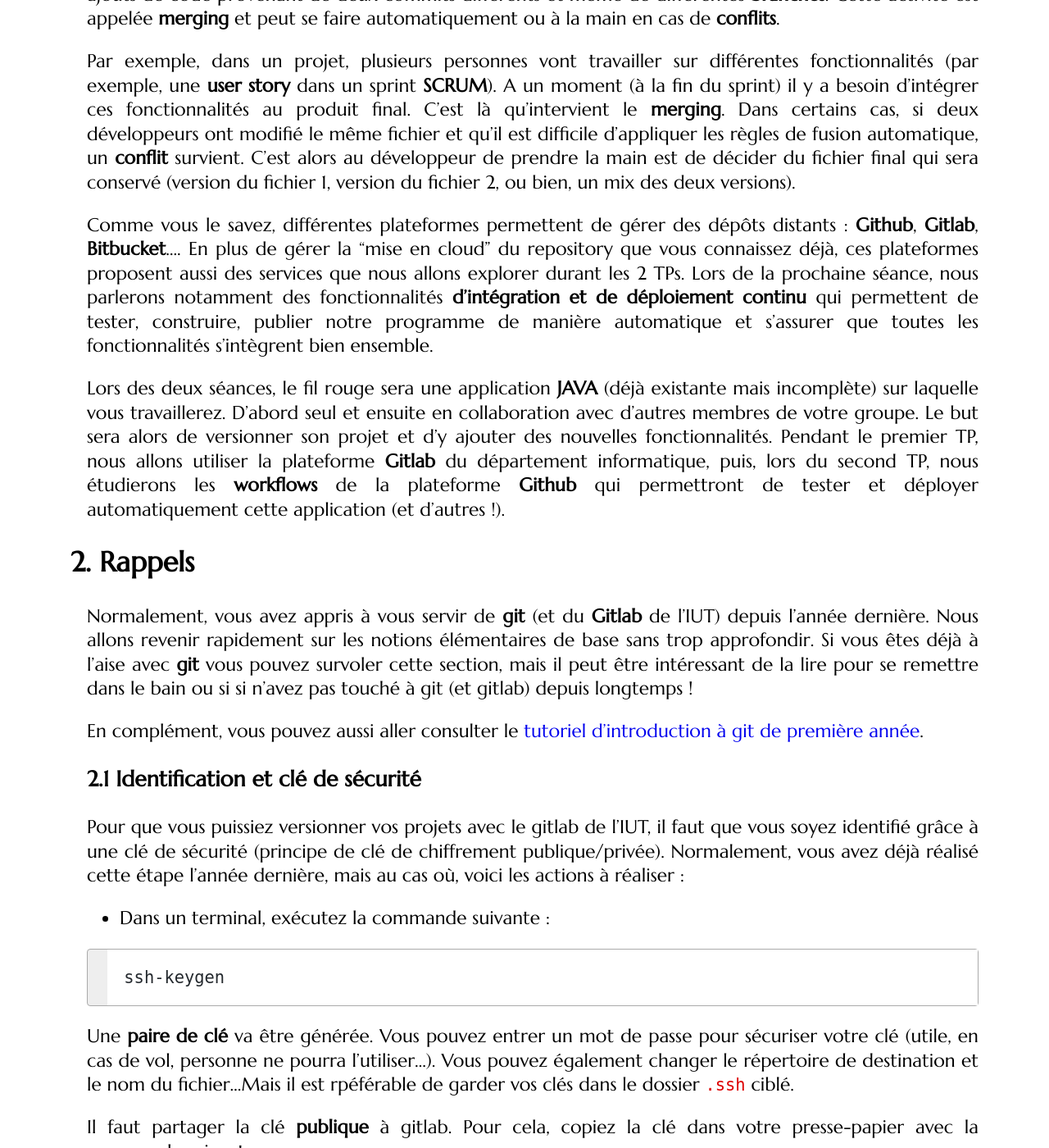
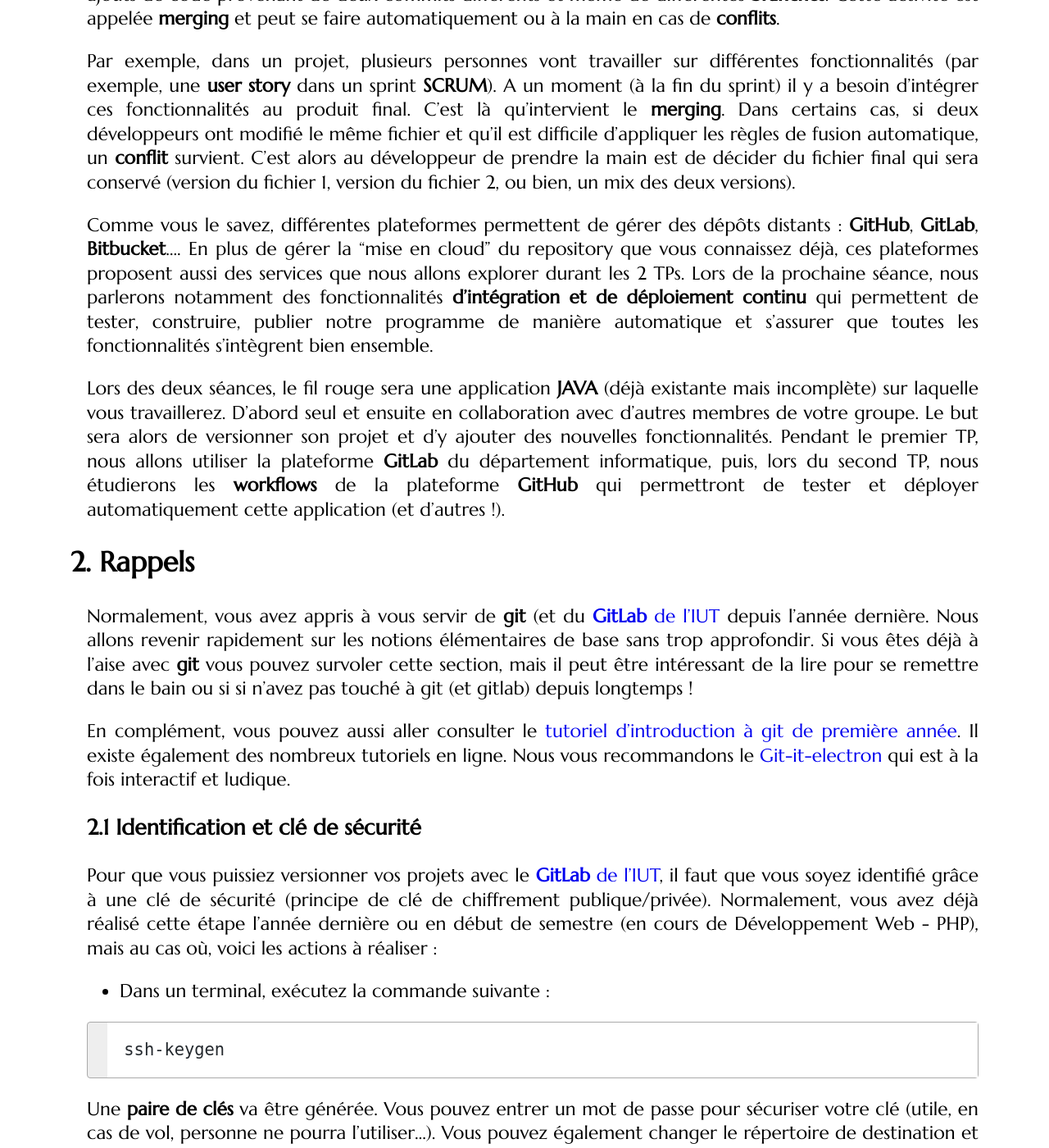
Before and after one commit to mgasquet/R304-QualiteDeveloppement, a Jekyll site: the page built from tutorials/tutorial1.md, in a window 1280 px wide and 1400 px high, scrolled down 406 px. Shown: the whole window at 82% size. Built offline with Jekyll 4.4.1, drawn with Linux system fonts in a browser that asks for light colours; some web fonts are replaced; some of the changed text lies outside the part shown.

Commit message:
typos + tuto git-it-electron

````diff
--- a/tutorials/tutorial1.md
+++ b/tutorials/tutorial1.md
@@ -13,19 +13,19 @@ Au-delà de l'aspect versioning que vous connaissez déjà, git est aussi un out
 
 Par exemple, dans un projet, plusieurs personnes vont travailler sur différentes fonctionnalités (par exemple, une **user story** dans un sprint **SCRUM**). A un moment (à la fin du sprint) il y a besoin d'intégrer ces fonctionnalités au produit final. C'est là qu'intervient le **merging**. Dans certains cas, si deux développeurs ont modifié le même fichier et qu'il est difficile d'appliquer les règles de fusion automatique, un **conflit** survient. C'est alors au développeur de prendre la main est de décider du fichier final qui sera conservé (version du fichier 1, version du fichier 2, ou bien, un mix des deux versions).
 
-Comme vous le savez, différentes plateformes permettent de gérer des dépôts distants : **Github**, **Gitlab**, **Bitbucket**.... En plus de gérer la "mise en cloud" du repository que vous connaissez déjà, ces plateformes proposent aussi des services que nous allons explorer durant les 2 TPs. Lors de la prochaine séance, nous parlerons notamment des fonctionnalités **d'intégration et de déploiement continu** qui permettent de tester, construire, publier notre programme de manière automatique et s'assurer que toutes les fonctionnalités s'intègrent bien ensemble.
+Comme vous le savez, différentes plateformes permettent de gérer des dépôts distants : **GitHub**, **GitLab**, **Bitbucket**.... En plus de gérer la "mise en cloud" du repository que vous connaissez déjà, ces plateformes proposent aussi des services que nous allons explorer durant les 2 TPs. Lors de la prochaine séance, nous parlerons notamment des fonctionnalités **d'intégration et de déploiement continu** qui permettent de tester, construire, publier notre programme de manière automatique et s'assurer que toutes les fonctionnalités s'intègrent bien ensemble.
 
-Lors des deux séances, le fil rouge sera une application **JAVA** (déjà existante mais incomplète) sur laquelle vous travaillerez. D'abord seul et ensuite en collaboration avec d'autres membres de votre groupe. Le but sera alors de versionner son projet et d'y ajouter des nouvelles fonctionnalités. Pendant le premier TP, nous allons utiliser la plateforme **Gitlab** du département informatique, puis, lors du second TP, nous étudierons les **workflows** de la plateforme **Github** qui permettront de tester et déployer automatiquement cette application (et d'autres !).
+Lors des deux séances, le fil rouge sera une application **JAVA** (déjà existante mais incomplète) sur laquelle vous travaillerez. D'abord seul et ensuite en collaboration avec d'autres membres de votre groupe. Le but sera alors de versionner son projet et d'y ajouter des nouvelles fonctionnalités. Pendant le premier TP, nous allons utiliser la plateforme **GitLab** du département informatique, puis, lors du second TP, nous étudierons les **workflows** de la plateforme **GitHub** qui permettront de tester et déployer automatiquement cette application (et d'autres !).
 
 ## Rappels
 
-Normalement, vous avez appris à vous servir de **git** (et du **Gitlab** de l'IUT) depuis l'année dernière. Nous allons revenir rapidement sur les notions élémentaires de base sans trop approfondir. Si vous êtes déjà à l'aise avec **git** vous pouvez survoler cette section, mais il peut être intéressant de la lire pour se remettre dans le bain ou si si n'avez pas touché à git (et gitlab) depuis longtemps !
+Normalement, vous avez appris à vous servir de **git** (et du [**GitLab** de l'IUT](https://gitlabinfo.iutmontp.univ-montp2.fr/) depuis l'année dernière. Nous allons revenir rapidement sur les notions élémentaires de base sans trop approfondir. Si vous êtes déjà à l'aise avec **git** vous pouvez survoler cette section, mais il peut être intéressant de la lire pour se remettre dans le bain ou si si n'avez pas touché à git (et gitlab) depuis longtemps !
 
-En complément, vous pouvez aussi aller consulter le [tutoriel d'introduction à git de première année](https://gitlabinfo.iutmontp.univ-montp2.fr/valicov/tutoGit1ereAnnee).
+En complément, vous pouvez aussi aller consulter le [tutoriel d'introduction à git de première année](https://gitlabinfo.iutmontp.univ-montp2.fr/valicov/tutoGit1ereAnnee). Il existe également des nombreux tutoriels en ligne. Nous vous recommandons le [Git-it-electron](https://github.com/jlord/git-it-electron) qui est à la fois interactif et ludique.
 
 ### Identification et clé de sécurité
 
-Pour que vous puissiez versionner vos projets avec le gitlab de l'IUT, il faut que vous soyez identifié grâce à une clé de sécurité (principe de clé de chiffrement publique/privée). Normalement, vous avez déjà réalisé cette étape l'année dernière, mais au cas où, voici les actions à réaliser :
+Pour que vous puissiez versionner vos projets avec le [**GitLab** de l'IUT](https://gitlabinfo.iutmontp.univ-montp2.fr/), il faut que vous soyez identifié grâce à une clé de sécurité (principe de clé de chiffrement publique/privée). Normalement, vous avez déjà réalisé cette étape l'année dernière ou en début de semestre (en cours de Développement Web - PHP), mais au cas où, voici les actions à réaliser :
 
 * Dans un terminal, exécutez la commande suivante :
 
@@ -33,7 +33,7 @@ Pour que vous puissiez versionner vos projets avec le gitlab de l'IUT, il faut q
 ssh-keygen
 ```
 
-Une **paire de clé** va être générée. Vous pouvez entrer un mot de passe pour sécuriser votre clé (utile, en cas de vol, personne ne pourra l'utiliser...). Vous pouvez également changer le répertoire de destination et le nom du fichier...Mais il est rpéférable de garder vos clés dans le dossier `.ssh` ciblé.
+Une **paire de clés** va être générée. Vous pouvez entrer un mot de passe pour sécuriser votre clé (utile, en cas de vol, personne ne pourra l'utiliser...). Vous pouvez également changer le répertoire de destination et le nom du fichier...Mais il est rpéférable de garder vos clés dans le dossier `.ssh` ciblé.
 
 Il faut partager la clé **publique** à gitlab. Pour cela, copiez la clé dans votre presse-papier avec la commande suivante :
 
@@ -80,7 +80,7 @@ Les différents **commits** réalisés doivent porter des informations sur leur
 
 Ces commandes configurent l'identité du développeur **seulement pour le repostiroy courant**. Il est néanmoins possible de définir une identité **globale** en ajoutant le paramètre `--global`. Ainsi, la commande n'aura pas à être rappelée lorsqu'on a créé un nouveau repository. Il est néanmoins toujours possible de configurer une identité globale générale et une identité spécifique pour un repository donné, si besoin.
 
-Pour le **Gitlab** du département, précisez votre nom/prénom pour `user.name` et votre adresse mail universitaire pour `user.email`.
+Pour le **GitLab** du département, précisez votre nom/prénom pour `user.name` et votre adresse mail universitaire pour `user.email`.
 
 ### Les quatre commandes essentielles
 
@@ -189,7 +189,7 @@ git push origin master
 
 ## Prise en main
 
-Le but de cette première section est de prendre en main l'application qui vous est fournie, de la comprendre, et de travailler dessus avec **git**. Pour la plateforme en ligne, nous utiliserons [le Gitlab du département informatique](https://gitlabinfo.iutmontp.univ-montp2.fr). Les fonctionnalités présentées à travers **Gitlab** sont applicables à d'autres plateformes ! Il suffit de s'adapter au fonctionnement et spécificités de la plateforme (comme quand vous apprenez un nouveau langage de programmation).
+Le but de cette première section est de prendre en main l'application qui vous est fournie, de la comprendre, et de travailler dessus avec **git**. Pour la plateforme en ligne, nous utiliserons [le GitLab du département informatique](https://gitlabinfo.iutmontp.univ-montp2.fr). Les fonctionnalités présentées à travers **GitLab** sont applicables à d'autres plateformes ! Il suffit de s'adapter au fonctionnement et spécificités de la plateforme (comme quand vous apprenez un nouveau langage de programmation).
 
 ### Installation du projet
 
@@ -203,7 +203,7 @@ Pour l'instant, vous allez simplement utiliser un **fork** pour créer votre pro
 
 <div class="exercise">
 
-1. Rendez-vous sur [le dépôt du projet](https://gitlabinfo.iutmontp.univ-montp2.fr/qualit-de-developpement-semestre-3/editeur-de-texte/) puis réalisez un **fork**. Sur Gitlab, il s'agit du bouton en haut à droite du repository. Au niveau de **Project URL**, dans le champ **Select a namespace** précisez votre nom d'utilisateur (nom + première lettre prénom). Réglez la visibilité du projet sur `public (important pour la suite !).
+1. Rendez-vous sur [le dépôt du projet](https://gitlabinfo.iutmontp.univ-montp2.fr/qualit-de-developpement-semestre-3/editeur-de-texte/) puis réalisez un **fork**. Sur GitLab, il s'agit du bouton en haut à droite du repository. Au niveau de **Project URL**, dans le champ **Select a namespace** précisez votre nom d'utilisateur (nom + première lettre prénom). Réglez la visibilité du projet sur `public (important pour la suite !).
 
 2. Une fois le **fork** achevé, vous obtenez alors un novueau dépôt dans votre espace personnel. Sur votre machine, **clonez** ce dépôt (en utilisant la bonne commande git).
 
@@ -389,7 +389,7 @@ Il ne restera alors que deux commits (dont on peut changer le message).
 
 3. Observez l'historique des commits.
 
-4. Poussez sur votre repository sur Gitlab **en forçant**.
+4. Poussez sur votre repository sur GitLab **en forçant**.
 
 </div>
 
@@ -419,7 +419,7 @@ Maintenant, nous allons ajouter une troisième commande ! Là aussi, effectuez p
 
     Définissez donc une classe adéquate pour cette `commande` et enregistrez là dans la `factory`.
 
-3. Testez votre commande. Regroupez vos commits puis poussez vos modifications sur votre repository **Gitlab**.
+3. Testez votre commande. Regroupez vos commits puis poussez vos modifications sur votre repository **GitLab**.
 
 </div>
 
@@ -627,13 +627,13 @@ Nous allons mettre en application ce que vous avez appris sur les **branches** e
 
 ## Collaborer sur un projet
 
-Jusqu'ici, vous avez travaillé seul, mais le but de **git** est aussi de pouvoir travailler en équipe ! Nous allons voir comment collaborer efficacement et aussi voir ce que **Gitlab** propose comme outils, dans ce sens.
+Jusqu'ici, vous avez travaillé seul, mais le but de **git** est aussi de pouvoir travailler en équipe ! Nous allons voir comment collaborer efficacement et aussi voir ce que **GitLab** propose comme outils, dans ce sens.
 
 ### Ouverture et gestion d'une issue
 
 Vous et les autres étudiants de votre groupe ont inséré un mini bug lors de l'exercice précédent. Nous nous plaçons alors dans le contexte où vous découvrez cette application et rencontrez ce bug ! (évidemment, le projet n'a pas de tests unitaires, sinon il aurait été détecté plus tôt !).
 
-Comment faire pour reporter ce bug au développeur ? Gitlab propose simplement une rubrique `Issues` (dans le menu de gauche du repository) qui va servir à l'ouverture et la fermeture de **tickets**. Ces **tickets** sont souvent des signalements de bug, mais on peut aussi avoir des suggestions de fonctionnalités, etc... Un autre utilisateur peut même réaliser du code solution et le proposer en résolution du ticket, si le propriétaire du repository l'accepte !
+Comment faire pour reporter ce bug au développeur ? GitLab propose simplement une rubrique `Issues` (dans le menu de gauche du repository) qui va servir à l'ouverture et la fermeture de **tickets**. Ces **tickets** sont souvent des signalements de bug, mais on peut aussi avoir des suggestions de fonctionnalités, etc... Un autre utilisateur peut même réaliser du code solution et le proposer en résolution du ticket, si le propriétaire du repository l'accepte !
 
 Pour la suite des exercices, trouvez-vous un binôme qui est au même point que vous. C'est très important, **vous ne pouvez pas faire le reste du TP seul**. Si l'attente est trop longue, vous pouvez directement passer à la section 4 **"Bonus (pour les plus rapides)"**, en attendant. Éventuellement, vous pouvez essayer de vous débrouiller à 3 si un binôme n'est pas possible avec la configuration du groupe.
 
@@ -641,15 +641,15 @@ Pour la suite des exercices, trouvez-vous un binôme qui est au même point que
 
 1. **Clonez** le repository d'un collègue qui en est au même point que vous et testez d'exécuter son programme pour trouver le bug qu'il a inséré au niveau de la commande `clear`.
 
-2. Sur le repository **Gitlab** de votre collègue, créez une `issue` et expliquez le bug que vous rencontrez. Une **issue** est en fait un fil de discussion où différentes personnes peuvent intervenir.
+2. Sur le repository **GitLab** de votre collègue, créez une `issue` et expliquez le bug que vous rencontrez. Une **issue** est en fait un fil de discussion où différentes personnes peuvent intervenir.
 
 3. Lorsque votre collègue a fait de même avec **votre repository**, **relevez l'identifiant** (numéro) de l'issue puis retournez dans votre projet et développez un **bugfix**. Il faudra respecter les conventions citées plus tôt pour les branches. Pour le message final du commit, veillez à bien indiquer dans la description le texte suivant : `Closes #numeroIssue` (en remplaçant `numeroIssue`, bien sûr).
 
-4. Une fois le **bugfix** publié puis ultimement intégré à `master` via la fusion de la branche `development`, retournez voir l'issue sur **Gitlab**. Vous constaterez que votre commit a automatiquement été attaché à cette **issue** et qu'elle a même été fermée !
+4. Une fois le **bugfix** publié puis ultimement intégré à `master` via la fusion de la branche `development`, retournez voir l'issue sur **GitLab**. Vous constaterez que votre commit a automatiquement été attaché à cette **issue** et qu'elle a même été fermée !
 
 </div>
 
-Ce qui vient de se passer exploite la notion de **patterns** sur **Gitlab** qui permet de réaliser des actions annexes en se basant sur les messages de **commit**.
+Ce qui vient de se passer exploite la notion de **patterns** sur **GitLab** qui permet de réaliser des actions annexes en se basant sur les messages de **commit**.
 
 Par exemple, le message de commit `Closes #13, #15` ferme les **issues** 13 et 15. Le message `Related to #5` attache le commit sur l'issue 5 sans la fermer (le commit est alors visible sur la page de l'issue). Il est tout à fait possible de combiner pluisuers messages "patterns" et une description normale : `Description..., Closes #6, Related to #13`.
 
@@ -676,7 +676,7 @@ Le fait de faire une demande d'intégration de son code dans le projet d'origine
 
     Il faudra bien respecter le fait d'aller sur la branche de développement puis une branche pour la fonctionnalité, etc...!
 
-4. Une fois la fonctionnalité prête et poussée sur Gitlab, rendez-vous dans votre repository forké puis cliquez sur la rubrique **Code** et **Merge Requests**. Cliquez ensuite sur **New merge request**.
+4. Une fois la fonctionnalité prête et poussée sur GitLab, rendez-vous dans votre repository forké puis cliquez sur la rubrique **Code** et **Merge Requests**. Cliquez ensuite sur **New merge request**.
 
 5. Dans la partie gauche de l'interface est présenté votre repository. Sélectionnez la branche contenant votre nouvelle fonctionnalité. À droite, il s'agit du repository de votre collègue. Sélectionnez la branche de destination (`development`).
 
@@ -704,7 +704,7 @@ Dans l'exercice précédent, vous avez collaboré avec un collègue mais celui-c
 
 2. Pour le **propriétaire** :
 
-    * Dans votre repository Gitlab (pas celui **forké**, celui original), rendez-vous dans la catégorie **Manage** puis **Members**.
+    * Dans votre repository GitLab (pas celui **forké**, celui original), rendez-vous dans la catégorie **Manage** puis **Members**.
 
     * Cliquez sur **Invite members** en haut à droite et ajoutez votre collègue en lui donnant le rôle "Owner".
 
@@ -718,7 +718,7 @@ Dans l'exercice précédent, vous avez collaboré avec un collègue mais celui-c
 
     * Sur ce repository, ajoutez une nouvelle commande `minuscules` similaire à `majuscules` mais pour les minuscules (on utilise `toLowerCase`). Une fois terminé, ne fusionnez pas la branche de votre fonctionnalité sur `development`.
 
-4. Depuis **Gitlab**, créez une **merge request** proposant de fusionner la branche contenant votre **feature** vers `development`. Cette fois, dans la page où vous devez entrer le titre et la description de la requête, précisez votre collègue au niveau du champ `Assignees` et validez.
+4. Depuis **GitLab**, créez une **merge request** proposant de fusionner la branche contenant votre **feature** vers `development`. Cette fois, dans la page où vous devez entrer le titre et la description de la requête, précisez votre collègue au niveau du champ `Assignees` et validez.
 
 5. À partir de [la page principale du site](https://gitlabinfo.iutmontp.univ-montp2.fr/), cliquez sur la catégorie `Merge Requests` puis `Assigned`. Vous pouvez alors visualiser toutes les `merge requests` qui vous ont été assignées.
 
@@ -786,6 +786,6 @@ Si vous êtes en avance, imaginiez et codez une fonctionnalité `undo` permettan
 
 Si vous avez bien tout suivi et intégré, vous devez maintenant être beaucoup plus compétent dans la gestion d'un projet git de manière qualitative, notamment lorsqu'il s'agit de travailler en équipe. Vous devez maintenant impérativement respecter tout cela dans votre parcours étudiant (dans vos SAEs et pour vos futurs projets) et vous y serez forcément confronté en entreprise, notamment dans les SSII. Il faut que les notions abordées lors de ce TP deviennent des automatismes.
 
-Dans le prochain TP, nous allons étudier les **workflows** permettant d'automatiser certaines tâches sur la plateforme en ligne, comme le **test**, le **déploiement** et la publication des programmes, à partir du repository. Pour cela, nous allons changer de plateforme et utiliser **Github**.
+Dans le prochain TP, nous allons étudier les **workflows** permettant d'automatiser certaines tâches sur la plateforme en ligne, comme le **test**, le **déploiement** et la publication des programmes, à partir du repository. Pour cela, nous allons changer de plateforme et utiliser **GitHub**.
 
 Nous avons exploré pas mal de nouvelles commandes de **git** à travers ce premier TP, mais il en existe beaucoup d'autres et certaines très utiles ! Je vous conseille donc de vous informer sur ce sujet, en complément.
````
